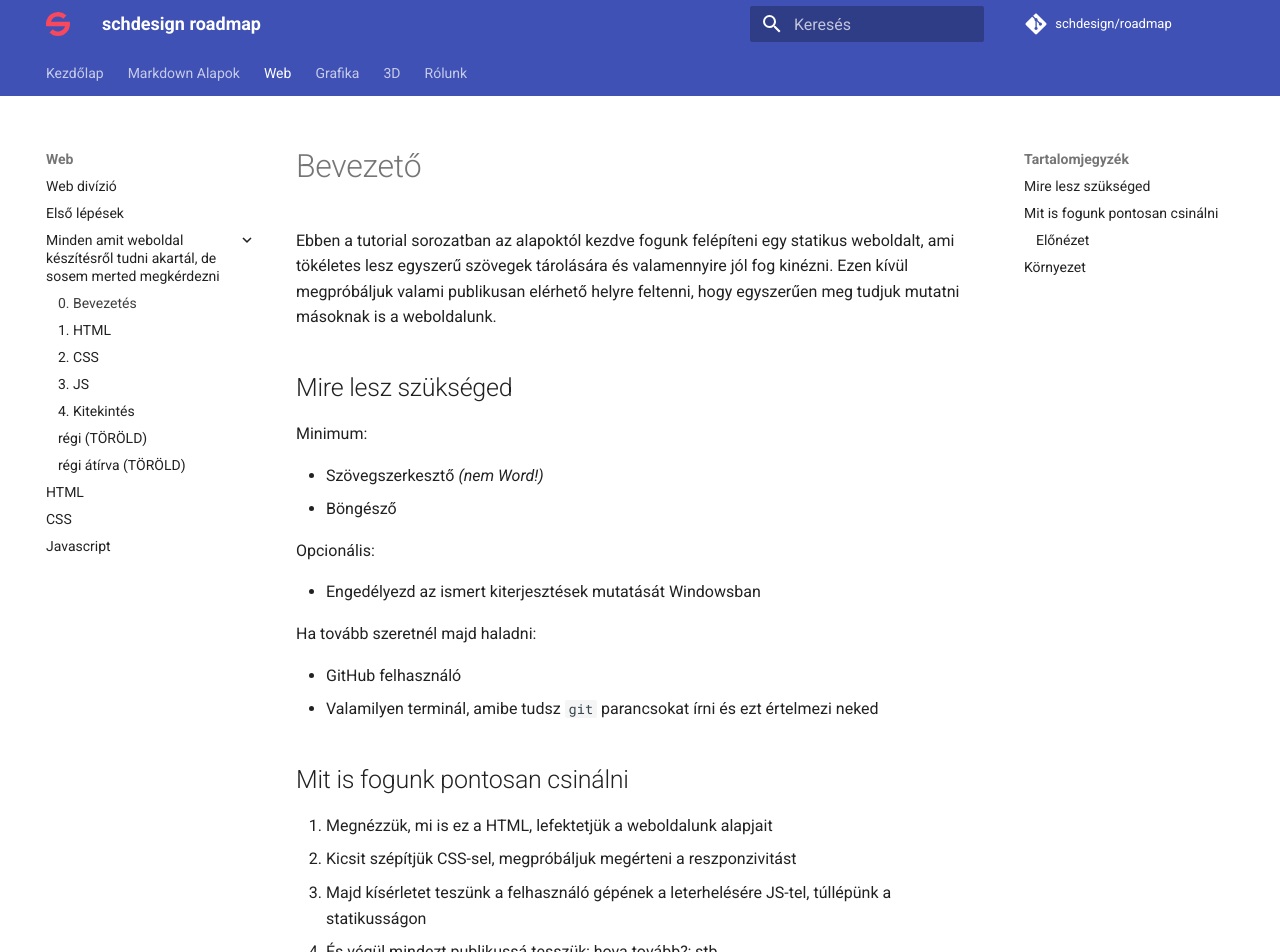
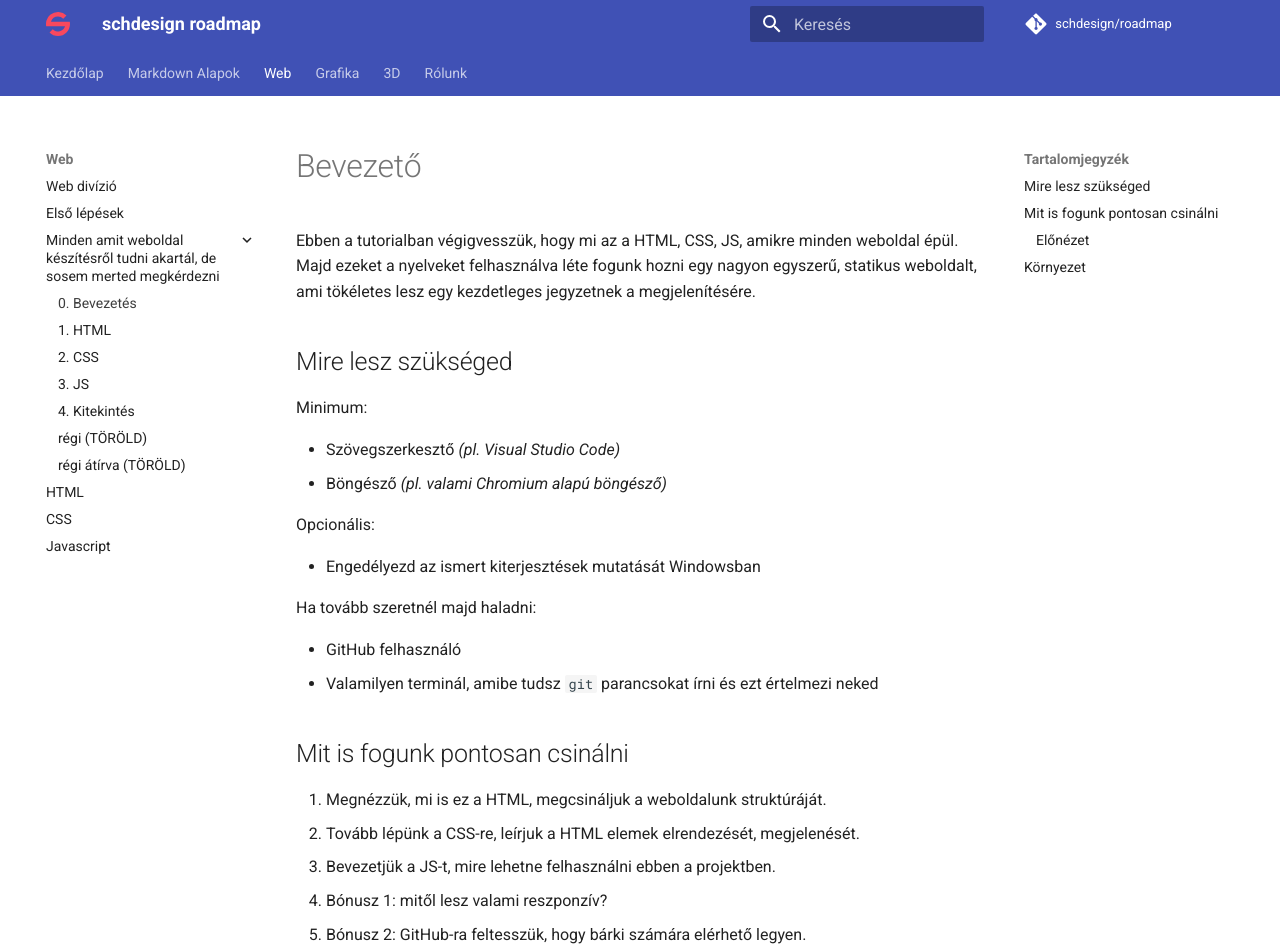
Before and after one commit to simonyiszk/schdesign-roadmap, an MkDocs documentation site: the page built from docs/web/tutorials/step-by-step/sbs_00_bevezeto.md, in a window 1280 px wide and 1400 px high. Shown: the top 952 px of the window. Built offline with MkDocs 1.6.1 and Material for MkDocs 9.7.7, drawn with Linux system fonts in a browser that asks for light colours; some of the changed text lies outside the part shown.

Commit message:
rewrote some sentences

```diff
--- a/docs/web/tutorials/step-by-step/sbs_00_bevezeto.md
+++ b/docs/web/tutorials/step-by-step/sbs_00_bevezeto.md
@@ -1,13 +1,13 @@
 # Bevezető
 
-Ebben a tutorial sorozatban az alapoktól kezdve fogunk felépíteni egy statikus weboldalt, ami tökéletes lesz egyszerű szövegek tárolására és valamennyire jól fog kinézni. Ezen kívül megpróbáljuk valami publikusan elérhető helyre feltenni, hogy egyszerűen meg tudjuk mutatni másoknak is a weboldalunk.
+Ebben a tutorialban végigvesszük, hogy mi az a HTML, CSS, JS, amikre minden weboldal épül. Majd ezeket a nyelveket felhasználva léte fogunk hozni egy nagyon egyszerű, statikus weboldalt, ami tökéletes lesz egy kezdetleges jegyzetnek a megjelenítésére.
 
 ## Mire lesz szükséged
 
 Minimum:
 
-- Szövegszerkesztő *(nem Word!)*
-- Böngésző
+- Szövegszerkesztő *(pl. Visual Studio Code)*
+- Böngésző *(pl. valami Chromium alapú böngésző)*
 
 Opcionális:
 
@@ -20,10 +20,11 @@ Ha tovább szeretnél majd haladni:
 
 ## Mit is fogunk pontosan csinálni
 
-1. Megnézzük, mi is ez a HTML, lefektetjük a weboldalunk alapjait
-2. Kicsit szépítjük CSS-sel, megpróbáljuk megérteni a reszponzivitást
-3. Majd kísérletet teszünk a felhasználó gépének a leterhelésére JS-tel, túllépünk a statikusságon
-4. És végül mindezt publikussá tesszük; hova tovább?; stb.
+1. Megnézzük, mi is ez a HTML, megcsináljuk a weboldalunk struktúráját.
+2. Tovább lépünk a CSS-re, leírjuk a HTML elemek elrendezését, megjelenését.
+3. Bevezetjük a JS-t, mire lehetne felhasználni ebben a projektben.
+4. Bónusz 1: mitől lesz valami reszponzív?
+5. Bónusz 2: GitHub-ra feltesszük, hogy bárki számára elérhető legyen.
 
 ### Előnézet
 
@@ -31,7 +32,7 @@ Ha tovább szeretnél majd haladni:
 
 ## Környezet
 
-Lesz egy gyökér mappánk *(step-by-step)*, amiben létre fogjuk hozni az általunk használandó fájlokat.
+Lesz egy gyökér mappánk *(step-by-step)*. Minden, amit használni fogunk ebben a mappában lesz.
 
 Az alábbi fájlstruktúrát fogjuk használni:
 
```
